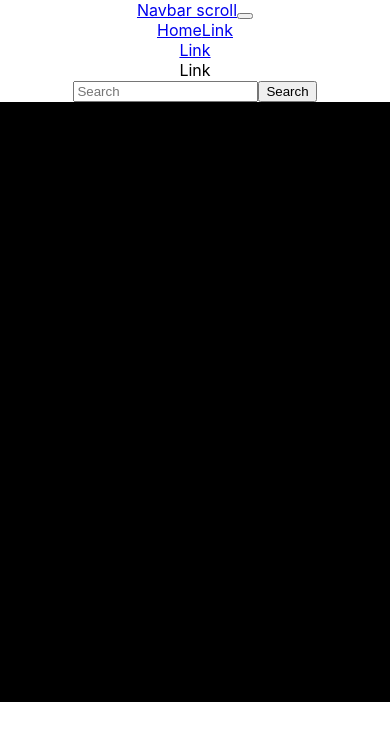
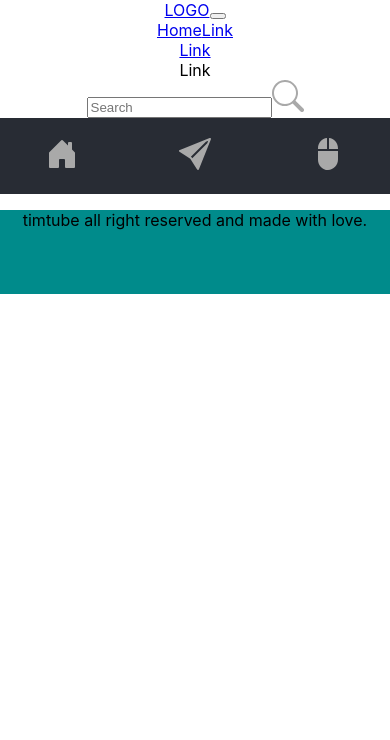
Before and after one commit to walema/timtube-client, a JavaScript app: page / in a window 390 px wide. Shown: the top 740 px of the page. Built offline with nearby package versions, Linux system fonts and the light colour scheme; the HTML template or start-up script is replaced by a standard one.

Commit message:
I have added a footer and arrange layout.

```diff
--- a/package.json
+++ b/package.json
@@ -9,6 +9,7 @@
     "react": "^18.2.0",
     "react-bootstrap": "^2.8.0",
     "react-dom": "^18.2.0",
+    "react-icons": "^4.10.1",
     "react-scripts": "5.0.1",
     "web-vitals": "^2.1.4"
   },
--- a/src/components/contents.js
+++ b/src/components/contents.js
@@ -1,3 +1,6 @@
+import './../style.css'
+
+
 function Contents() {
     return(
         <div style={{width:"100%"}}>
--- /dev/null
+++ b/src/components/footer.js
@@ -0,0 +1,9 @@
+function Footer() {
+    return(
+        <div className="" style={{backgroundColor:"darkcyan",minHeight:"10vh"}}>
+            <p className="text-center pt-3">timtube all right reserved and made with love.</p>
+        </div>
+    )
+}
+
+export default Footer;
--- a/src/components/main-content.js
+++ b/src/components/main-content.js
@@ -1,8 +1,11 @@
 import SideBar from "./side-bar";
 import Contents from "./contents";
+import './../style.css'
+import Footer from "./footer";
 
-function MainContent(){
-    return(
+function MainContent() {
+    return (
+        <>
             <div className="row">
                 <div className="col-md-1">
                     <SideBar></SideBar>
@@ -12,7 +15,13 @@
                     <Contents></Contents>
                 </div>
 
+
             </div>
+            <div className="">
+                <Footer/>
+            </div>
+        </>
     )
 }
+
 export default MainContent;
--- a/src/components/side-bar.js
+++ b/src/components/side-bar.js
@@ -1,9 +1,31 @@
-import {Container, Navbar} from "react-bootstrap";
+import ListGroup from 'react-bootstrap/ListGroup';
+import {BsFillHouseDoorFill, BsFillMouse2Fill, BsFillSendFill} from "react-icons/bs";
+import './../style.css'
+
 
 function SideBar(){
     return(
-        <div style={{backgroundColor:"black",height:"600px"}}>
+        <div className="sidebar">
+            {/*BsFillMouse2Fill*/}
 
+            <div className="sidebar-wrapper">
+                <div className="sidebar-element">
+                    <a>
+                        <BsFillHouseDoorFill className="sidebar-button" color="darkgray" size="2em"/>
+                    </a>
+                </div>
+                <div  className="sidebar-element">
+                    <a>
+                        <BsFillSendFill className="sidebar-button" color="darkgray" size="2em"/>
+                    </a>
+                </div>
+                <div className="sidebar-element">
+                    <a>
+                        <BsFillMouse2Fill className="sidebar-button" color="darkgray" size="2em"/>
+                    </a>
+                </div>
+
+            </div>
         </div>
     )
 }
--- a/src/components/top-bar.js
+++ b/src/components/top-bar.js
@@ -1,14 +1,15 @@
 import {Button, Container, Form, Nav, Navbar, NavDropdown} from "react-bootstrap";
+import {BsSearch} from "react-icons/bs";
 
 function TopBar() {
     return(
         <Navbar  bg="dark" data-bs-theme="dark" expand="lg" className="bg-body-tertiary">
             <Container fluid>
-                <Navbar.Brand href="#">Navbar scroll</Navbar.Brand>
+                <Navbar.Brand href="#">LOGO</Navbar.Brand>
                 <Navbar.Toggle aria-controls="navbarScroll" />
                 <Navbar.Collapse id="navbarScroll">
                     <Nav
-                        className="me-auto my-2 my-lg-0"
+                        className="m-auto my-2 my-lg-0"
                         style={{ maxHeight: '100px' }}
                         navbarScroll
                     >
@@ -35,7 +36,7 @@
                             className="me-2"
                             aria-label="Search"
                         />
-                        <Button variant="outline-success">Search</Button>
+                        <BsSearch className="my-auto" size="2em" color="darkgray"/>
                     </Form>
                 </Navbar.Collapse>
             </Container>
--- /dev/null
+++ b/src/style.css
@@ -0,0 +1,36 @@
+@media only screen and (max-width: 768px) {
+    /* For mobile phones: */
+    [class*="col-"] {
+        width: 100%;
+    }
+    .sidebar {
+        min-height: 100% !important;
+        width: 100% !important;
+    }
+    .sidebar-wrapper{
+        display: grid;
+        grid-template-columns: repeat(3, 1fr);
+        gap: 10px;
+    }
+    .sidebar-element{
+        padding-top: 20px!important;
+        padding-bottom: 20px;
+    }
+}
+
+.sidebar {
+    background-color: #282c34;
+    min-height: 100vh;
+    width: 80%;
+}
+
+.sidebar-wrapper{
+    gap: 10px;
+}
+
+.sidebar-element{
+    padding-top: 50px;
+}
+.sidebar-button:hover{
+    color: #61dafb!important;
+}
```
Also changed, not shown: 1 other file (tests, documents, lock files or other folders). Lines whose indentation alone changed are shown as unchanged.
